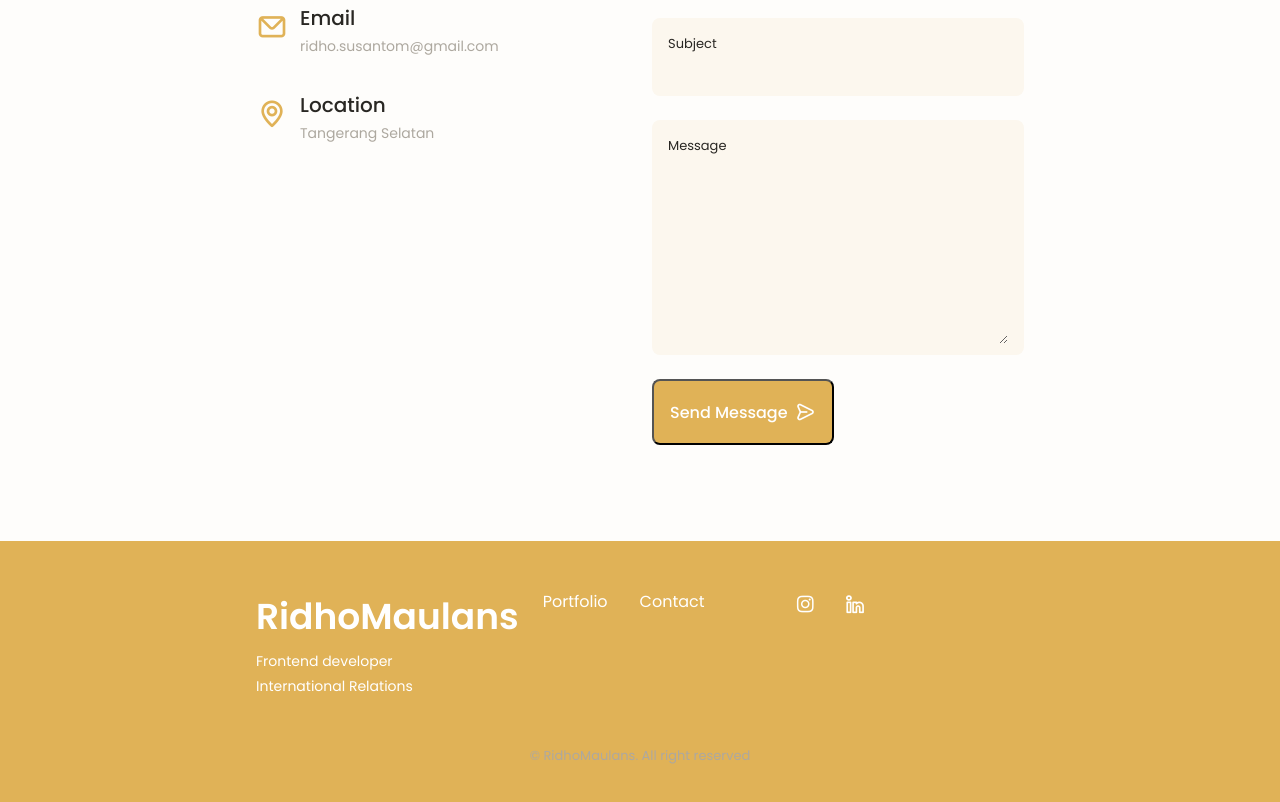
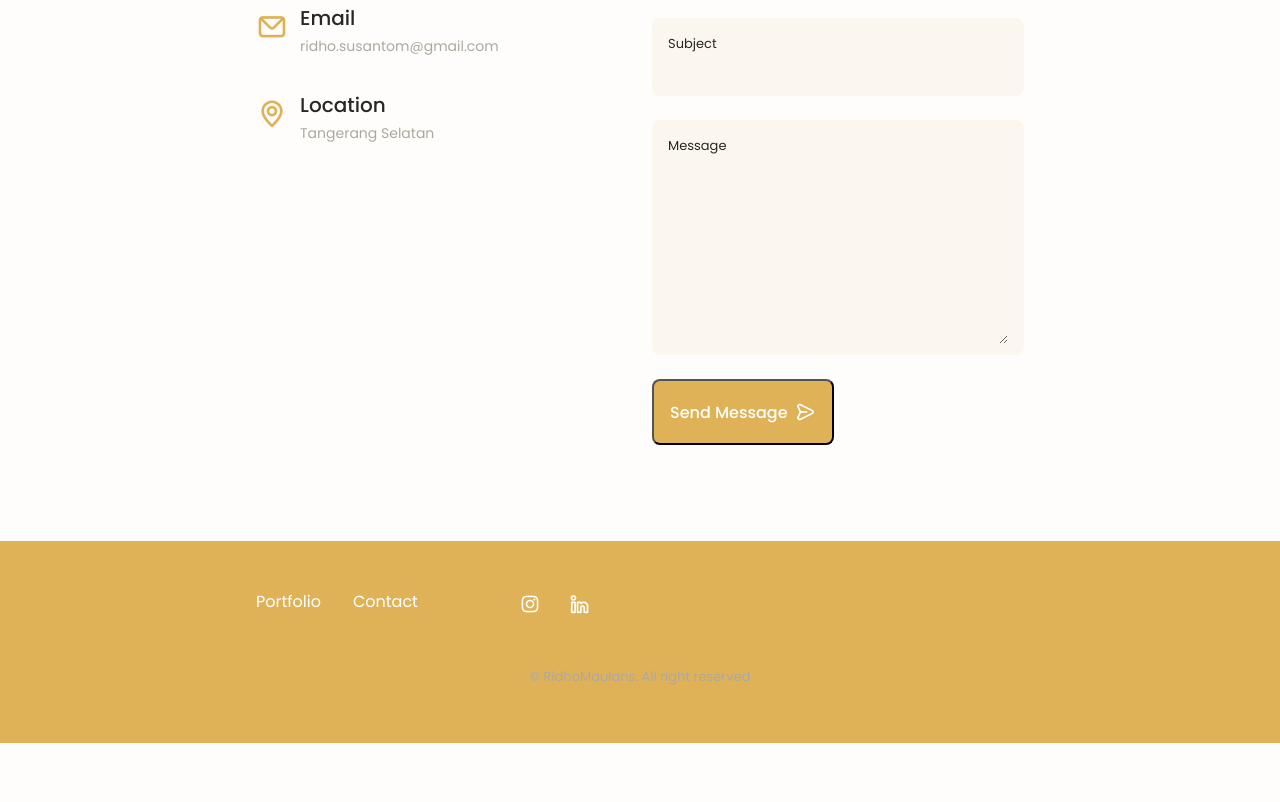
Before and after one commit to Ridhomauln/Ridhomauln.github.io, a plain HTML site: page index.html in a window 1280 px wide. Shown: the part 3357-4159 px from the top of the page. After the commit the page ends 4100 px from the top, so only its background shows below. Drawn offline with nearby package versions, Linux system fonts and the light colour scheme.

Commit message:
Update index.html
update

```diff
--- a/index.html
+++ b/index.html
@@ -643,12 +643,6 @@
     <footer class="footer">
       <div class="footer__bg">
         <div class="footer__container container grid">
-          <div>
-            <h1 class="footer__title">RidhoMaulans</h1>
-            <span class="footer__subtitle">Frontend developer</span>
-            <br />
-            <span class="footer__subtitle">International Relations</span>
-          </div>
 
           <ul class="footer__links">
             <li>
```
